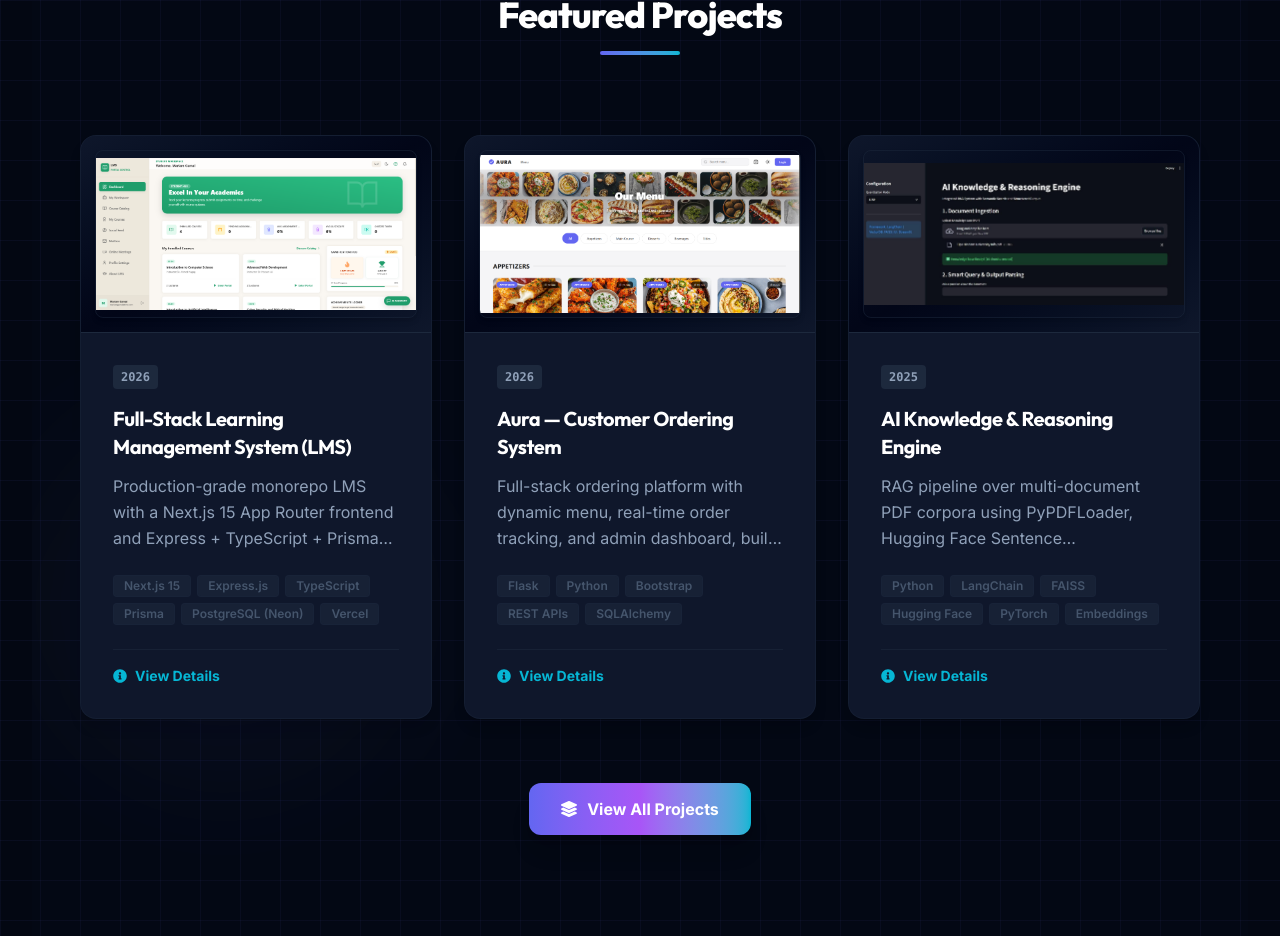
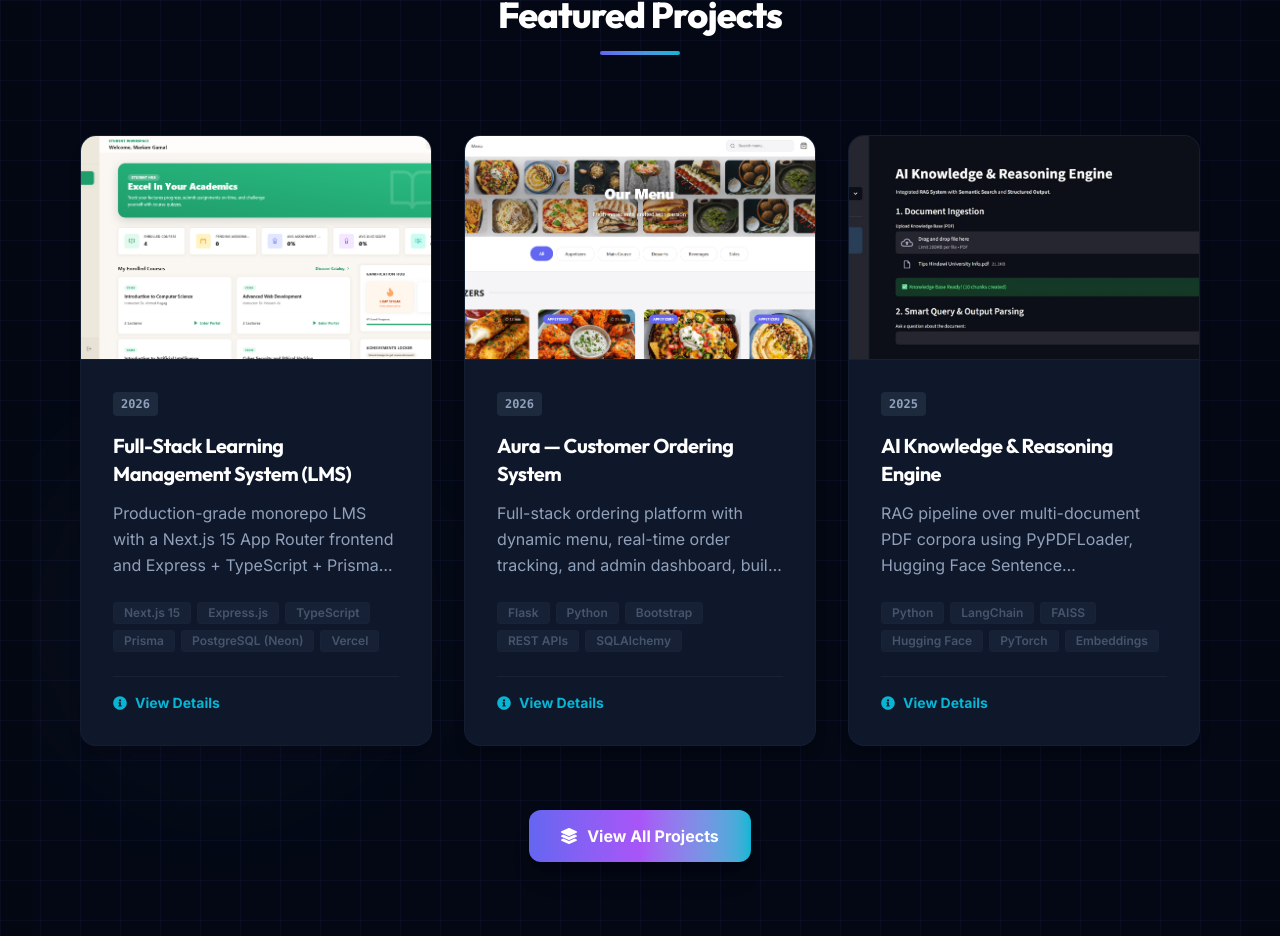
Before and after one commit to mariammgamall/my-portfolio, a React (Vite) app: page / in a window 1280 px wide. Shown: the part 3560-4496 px from the top of the page. Built offline with nearby package versions, Linux system fonts and the light colour scheme.

Commit message:
Remove background frame behind project images for edge-to-edge full image cover display in both modes

```diff
--- a/src/components/Projects.tsx
+++ b/src/components/Projects.tsx
@@ -84,12 +84,12 @@ export default function Projects() {
               onClick={() => openProjectDetails(project)}
               className="glass-card flex flex-col h-full border-slate-200 dark:border-slate-800/40 relative overflow-hidden group shadow-lg hover:shadow-2xl hover:shadow-accent-indigo/10 transition-all duration-300 cursor-pointer bg-white dark:bg-slate-900"
             >
-              {/* Card image header - Theme aware backdrop matching Light & Dark modes */}
-              <div className="w-full aspect-[16/10] sm:aspect-[16/9] relative overflow-hidden bg-gradient-to-br from-slate-100 via-slate-100/90 to-slate-200/80 dark:from-slate-900 dark:via-slate-950 dark:to-slate-900 border-b border-slate-200/60 dark:border-slate-800 flex items-center justify-center p-2.5 sm:p-3.5">
+              {/* Card image header - Edge-to-edge image cover without any background behind it */}
+              <div className="w-full h-48 sm:h-56 relative overflow-hidden border-b border-slate-200/60 dark:border-slate-800/60">
                 <img
                   src={project.image}
                   alt={project.title}
-                  className="w-full h-full object-contain group-hover:scale-105 transition-transform duration-500 rounded-lg shadow-md border border-slate-200/60 dark:border-slate-800/50"
+                  className="w-full h-full object-cover object-top group-hover:scale-105 transition-transform duration-500"
                   loading="lazy"
                 />
               </div>
@@ -196,11 +196,11 @@ export default function Projects() {
                       onClick={() => openProjectDetails(project)}
                       className="glass-card flex flex-col h-full border-slate-200 dark:border-slate-800/40 overflow-hidden group shadow-md hover:shadow-xl hover:shadow-accent-indigo/10 transition-all duration-300 bg-white dark:bg-slate-900 cursor-pointer"
                     >
-                      <div className="w-full aspect-[16/10] sm:aspect-[16/9] relative overflow-hidden bg-gradient-to-br from-slate-100 via-slate-100/90 to-slate-200/80 dark:from-slate-900 dark:via-slate-950 dark:to-slate-900 border-b border-slate-200/60 dark:border-slate-800 flex items-center justify-center p-2.5 sm:p-3.5">
+                      <div className="w-full h-48 sm:h-52 relative overflow-hidden border-b border-slate-200/60 dark:border-slate-800/60">
                         <img
                           src={project.image}
                           alt={project.title}
-                          className="w-full h-full object-contain group-hover:scale-105 transition-transform duration-500 rounded-lg shadow-md border border-slate-200/60 dark:border-slate-800/50"
+                          className="w-full h-full object-cover object-top group-hover:scale-105 transition-transform duration-500"
                         />
                       </div>
                       <div className="p-5 md:p-6 flex flex-col flex-1">
@@ -281,12 +281,12 @@ export default function Projects() {
 
               {/* Modal Body */}
               <div className="flex-1 overflow-y-auto p-5 md:p-8 space-y-6 text-start">
-                {/* Project Cover Image - Theme-aware Backdrop Display */}
-                <div className="w-full aspect-[16/10] sm:aspect-[16/9] rounded-2xl overflow-hidden bg-gradient-to-br from-slate-100 via-slate-100/90 to-slate-200/80 dark:from-slate-900 dark:via-slate-950 dark:to-slate-900 border border-slate-200/60 dark:border-slate-800 flex items-center justify-center p-3 sm:p-5">
+                {/* Project Cover Image - Edge to Edge Image Display */}
+                <div className="w-full h-56 sm:h-72 md:h-80 relative rounded-2xl overflow-hidden border border-slate-200/60 dark:border-slate-800/60 shadow-lg">
                   <img
                     src={selectedProject.image}
                     alt={selectedProject.title}
-                    className="max-w-full max-h-full object-contain rounded-lg shadow-lg border border-slate-200/60 dark:border-slate-800/50"
+                    className="w-full h-full object-cover object-top"
                   />
                 </div>
 
```
